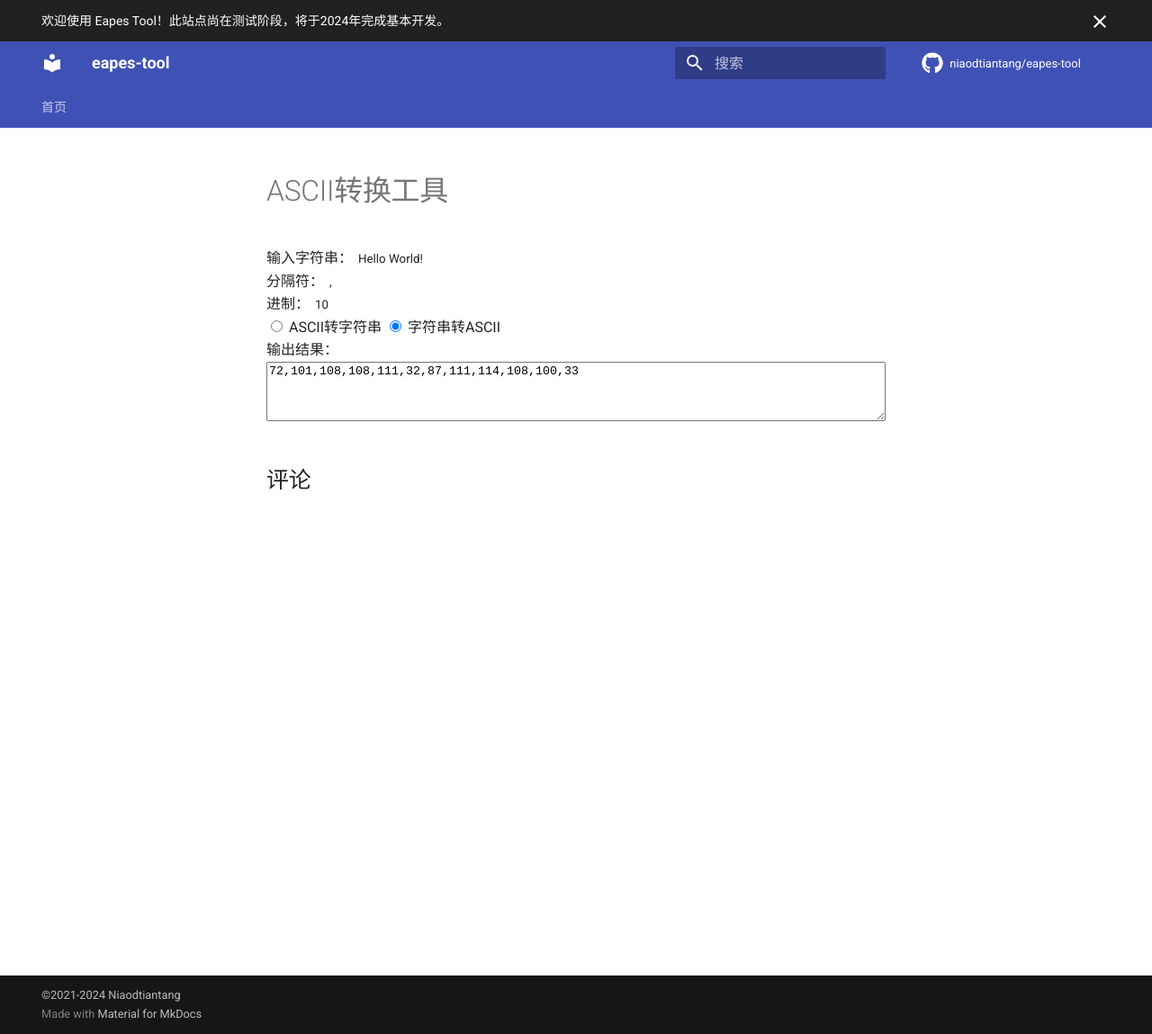
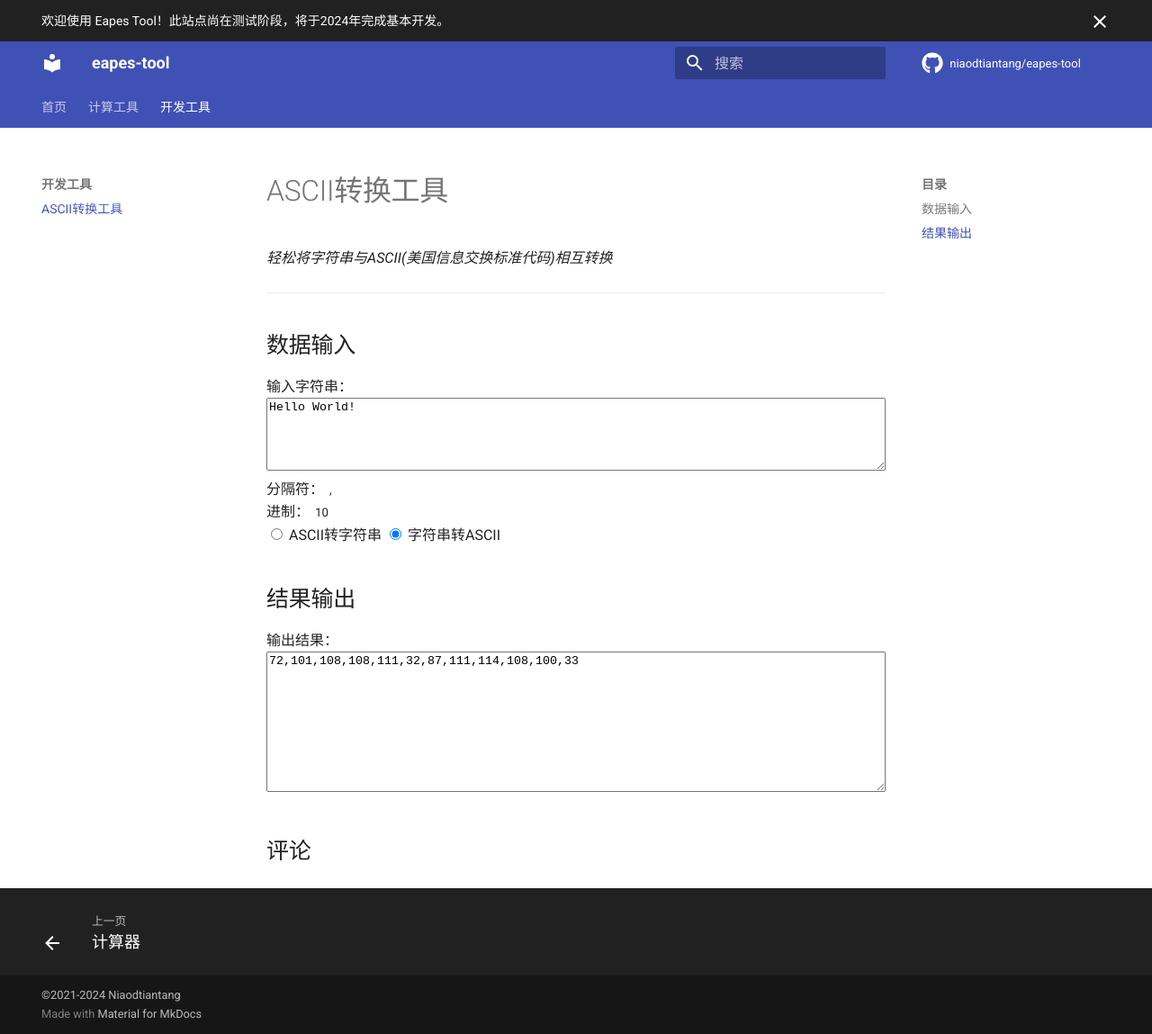
Before and after one commit to niaodtiantang/eapes-tool, an MkDocs documentation site: the page built from docs/ascii.md, in a window 1280 px wide and 1149 px high. Shown: the whole window at 90% size. Built offline with MkDocs 1.6.1 and Material for MkDocs 9.7.7, drawn with Linux system fonts in a browser that asks for light colours; comment, search, counter and statistics services are not loaded.

Commit message:
Merge remote-tracking branch 'origin/main'

```diff
--- a/docs/ascii.md
+++ b/docs/ascii.md
@@ -1,8 +1,9 @@
 ---
 comments: true
 ---
+# ASCII转换工具
 <!-- 控制宽度的自动适应 -->
-<style type="text/css">
+<style>
 .textarea-auto {
         width: 100%;
         overflow: auto;
@@ -10,20 +11,25 @@ comments: true
     }
 </style>
 
-# ASCII转换工具
-<form id="what_from" onchange="ascii()">
+
+*轻松将字符串与ASCII(美国信息交换标准代码)相互转换*
+***
+
+## 数据输入
+
+<form id="from" onchange="ascii()">
 <!--用于获取用户输入的信息-->
 <!--用于获取要转换的字符串-->
 <label for="input">输入字符串：</label>
-<input id="input" type="text" value="Hello World!" onchange="ascii()">
+<textarea id="input" class="textarea-auto" rows="5" type="text" onchange="ascii()" name="input">Hello World!</textarea>
 <br>
 <!--用于获取分隔符-->
 <label for="separator">分隔符：</label>
-<input id="separator" type="text" value="," onchange="ascii()">
+<input id="separator" type="text" value="," onchange="ascii()" name="separator">
 <br>
 <!--用于获取需要采用的进制-->
 <label for="base">进制：</label>
-<input id="base" type="number" value="10" onchange="ascii()">
+<input id="base" type="number" value="10" onchange="ascii()" name="base">
 <br>
 <!--用于获取模式-->
 <input type="radio" name="what" value="1" id="what1"  onchange="ascii()">
@@ -32,11 +38,13 @@ comments: true
 <label for="what2">字符串转ASCII</label>
 </form>
 
+## 结果输出
+
 <div>
     <!--输出结果-->
     <label for="output">输出结果：</label>
     <br>
-    <textarea id="output" readonly rows="4" class="textarea-auto"></textarea>
+    <textarea id="output" readonly class="textarea-auto" rows="10"></textarea>
 </div>
 
 <script>
--- a/mkdocs.yml
+++ b/mkdocs.yml
@@ -1,6 +1,10 @@
 site_name: eapes-tool
 nav:
 - 首页: README.md
+- 计算工具:
+    - 计算器: calculator.md
+- 开发工具:
+    - ASCII转换工具: ascii.md
 theme:
    name: material
    custom_dir: docs/overrides
```
Also changed, not shown: other parts of docs/ascii.md (+2 -2 lines), docs/calculator.md (+4 -1 lines).
